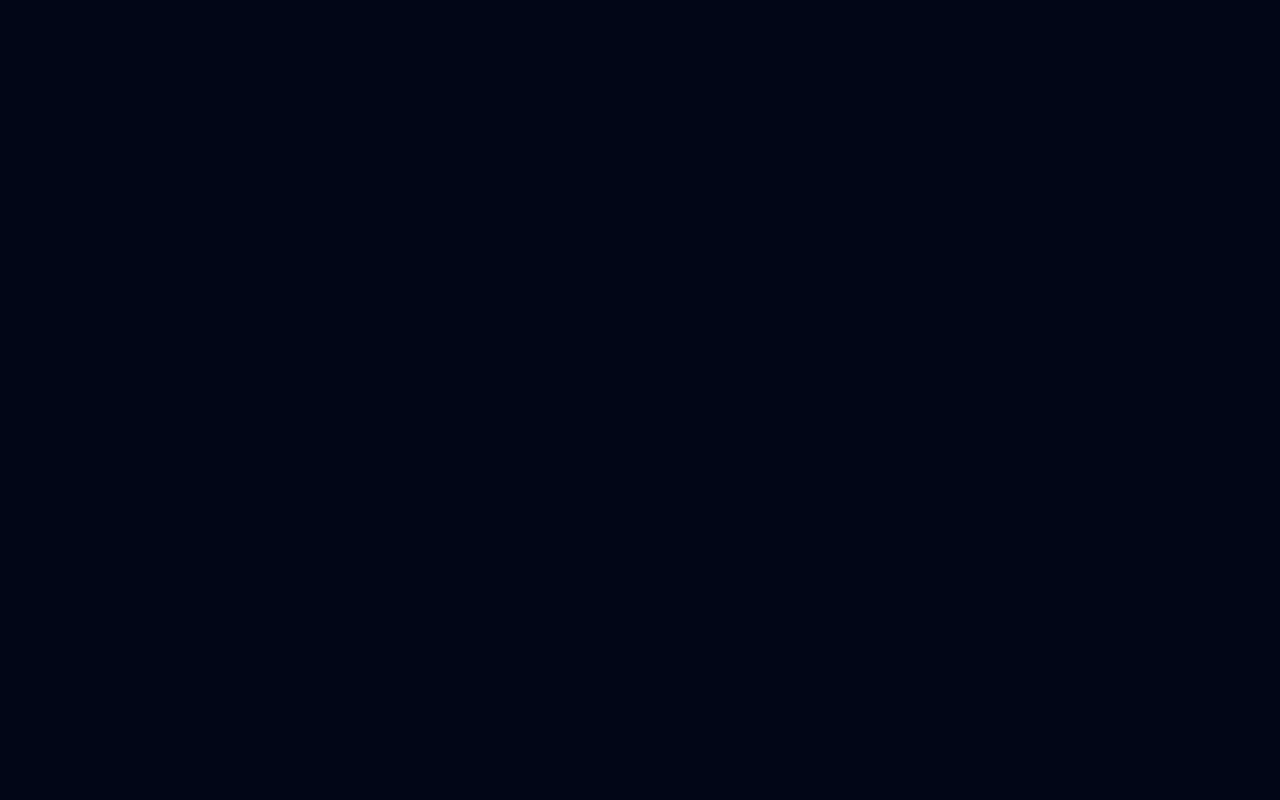
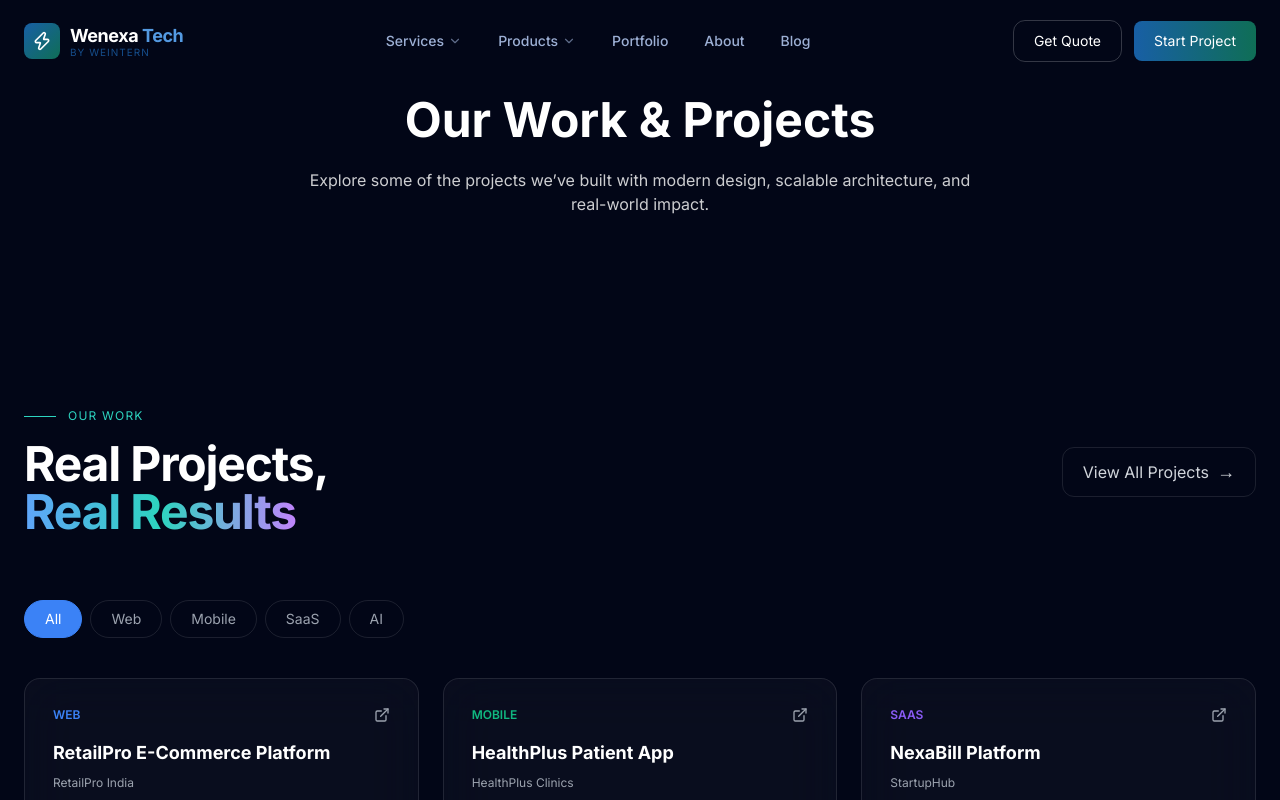
Before and after one commit to weinternpune/WeNexa-Tech, a React (Vite) app in the folder Frontend/: page /portfolio in a window 1280 px wide. Before the commit this address had no page. Shown: the top 800 px of the page. Built offline with nearby package versions, Linux system fonts and the light colour scheme.

Commit message:
Restructure The Folder Architecture and Route Set Up

```diff
--- a/Frontend/src/app/routes.jsx
+++ b/Frontend/src/app/routes.jsx
@@ -1,6 +1,12 @@
 import MainLayout from "../layouts/MainLayout";
 import Home from "../pages/Home/Home";
 import About from "../pages/About/About";
+import Service from "../pages/ServicePage/Service";
+import Portfolio from "../pages/Portfolio/Portfolio";
+import Product from "../pages/Product/Product";
+import Contact from "../pages/Contact/Contact";
+import Blog from "../pages/Blog/Blog";
+
 
 const routes = [
   {
@@ -18,6 +24,49 @@ const routes = [
       <About />
     </MainLayout>
   ),
+},
+  {
+  path: "/services",
+  element: (
+    <MainLayout>
+      <Service />
+    </MainLayout>
+  ),
+},
+,
+  {
+  path: "/portfolio",
+  element: (
+    <MainLayout>
+      <Portfolio />
+    </MainLayout>
+  ),
+}
+,
+  {
+  path: "/products",
+  element: (
+    <MainLayout>
+      <Product />
+    </MainLayout>
+  ),
+}
+,
+  {
+  path: "/contact",
+  element: (
+    <MainLayout>
+      <Contact />
+    </MainLayout>
+  ),
+},
+{
+  path: "/blog",
+  element: (
+    <MainLayout>
+      <Blog />
+    </MainLayout>
+  ),
 }
 ];
 
--- /dev/null
+++ b/Frontend/src/pages/Blog/Blog.jsx
@@ -0,0 +1,9 @@
+const Blog = () => {
+  return (
+    <div className="px-6 py-20 text-white">
+      <h1 className="text-4xl font-bold">Blog Page</h1>
+    </div>
+  );
+};
+
+export default Blog;
--- /dev/null
+++ b/Frontend/src/pages/Contact/Contact.jsx
@@ -0,0 +1,10 @@
+const Contact = () => {
+    return (
+        <div>
+
+            <h1>Contact Page</h1>
+        </div>
+    )
+}
+
+export default Contact;
--- /dev/null
+++ b/Frontend/src/pages/Portfolio/Portfolio.jsx
@@ -0,0 +1,28 @@
+import PortfolioSection from "../../components/sections/PortfolioSection";
+import CTASection from "../../components/sections/CTASection";
+
+const Portfolio = () => {
+  return (
+    <>
+      {/* Hero */}
+      <section className="px-6 py-24 text-center text-white">
+        <h1 className="text-4xl md:text-5xl font-bold mb-6">
+          Our Work & Projects
+        </h1>
+
+        <p className="max-w-2xl mx-auto opacity-80">
+          Explore some of the projects we’ve built with modern design,
+          scalable architecture, and real-world impact.
+        </p>
+      </section>
+
+      {/* Portfolio */}
+      <PortfolioSection />
+
+      {/* CTA */}
+      <CTASection />
+    </>
+  );
+};
+
+export default Portfolio;
--- /dev/null
+++ b/Frontend/src/pages/Product/Product.jsx
@@ -0,0 +1,5 @@
+const Product = () => {
+  return <div>Product</div>;
+};
+
+export default Product;
--- /dev/null
+++ b/Frontend/src/pages/ServicePage/Service.jsx
@@ -0,0 +1,9 @@
+import React from 'react'
+
+const Service = () => {
+  return (
+    <div>Service</div>
+  )
+}
+
+export default Service
```
